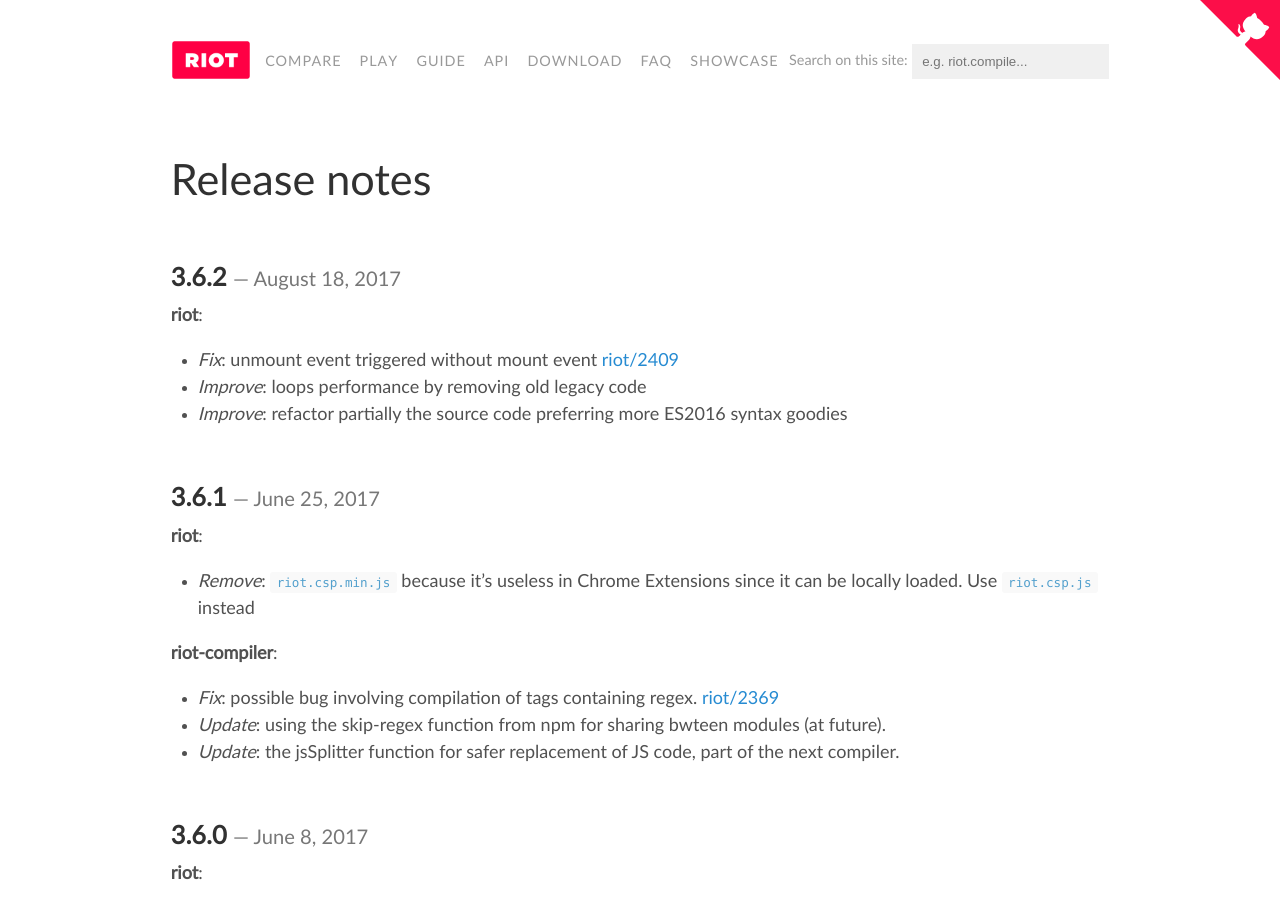
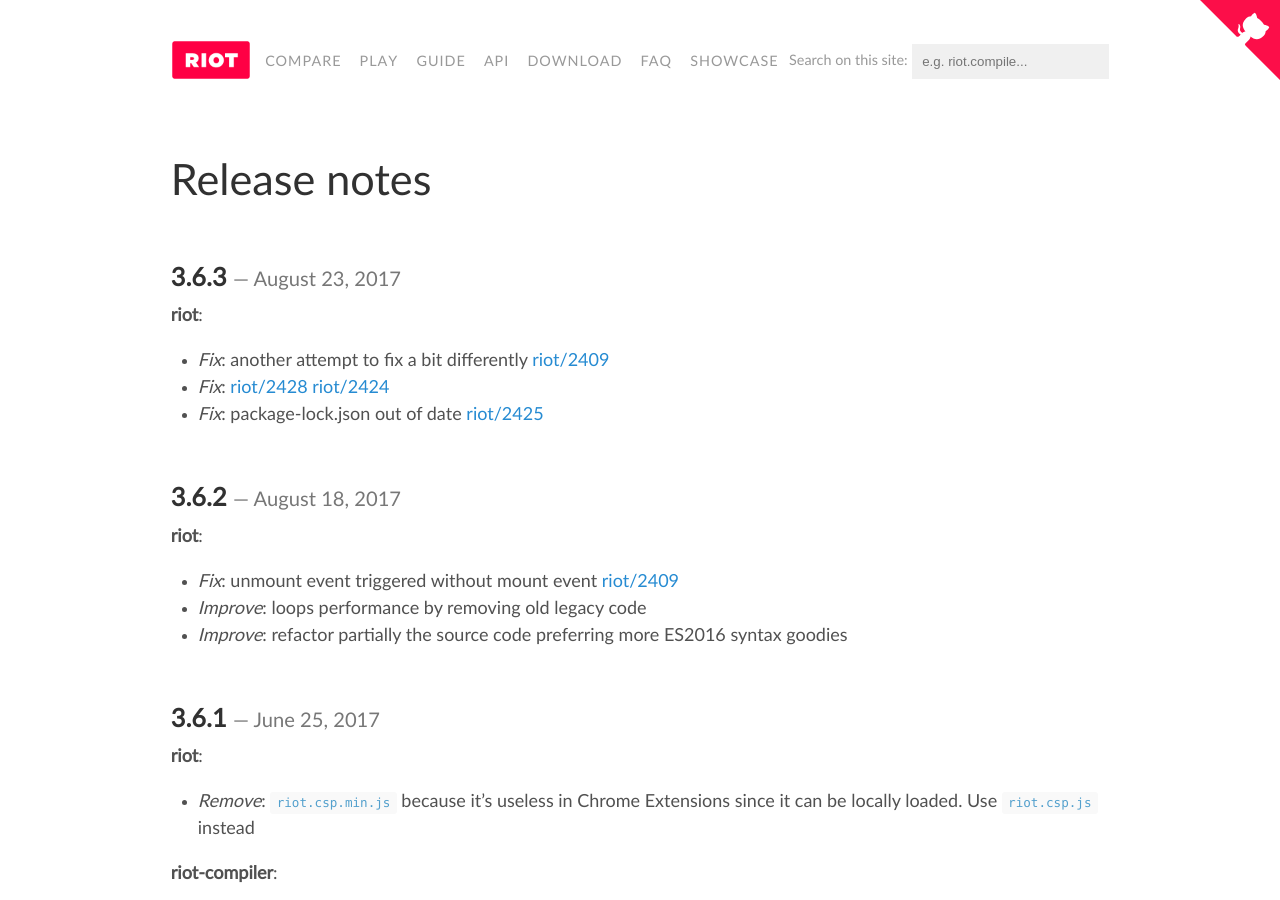
Before and after one commit to riot/riot.github.io, a Jekyll site: the page built from release-notes.md, in a window 1280 px wide and 900 px high. Built offline with Jekyll 4.4.1, drawn with Linux system fonts in a browser that asks for light colours; nearby versions of some CDN libraries; emoji names are drawn with the system emoji font; comment, search, counter and statistics services are not loaded.

Commit message:
added: release notest

```diff
--- a/_config.yml
+++ b/_config.yml
@@ -42,7 +42,7 @@
 minor_version:       3.6
 v2_minor_version:    2.6
 
-version:             3.6.2
+version:             3.6.3
 v2_version:          2.6.8
 version_slurp:       Improve loop performance
 v2_version_slurp:    Security patch agains XSS injections
@@ -51,7 +51,7 @@
 gitter:              https://gitter.im/riot/riot
 # Vars needed for the compare.md page
 
-size_min:            10.28
+size_min:            10.31
 riot_route_size_min: 1.77
 
 polymer:
--- a/release-notes.md
+++ b/release-notes.md
@@ -5,6 +5,14 @@
 ---
 
 # {{ page.title }}
+
+## 3.6.3 *August 23, 2017*
+
+__riot__:
+
+  - _Fix_: another attempt to fix a bit differently [riot/2409](https://github.com/riot/riot/issues/2409)
+  - _Fix_: [riot/2428](https://github.com/riot/riot/issues/2428) [riot/2424](https://github.com/riot/riot/issues/2424)
+  - _Fix_: package-lock.json out of date [riot/2425](https://github.com/riot/riot/issues/2425)
 
 ## 3.6.2 *August 18, 2017*
 
```
